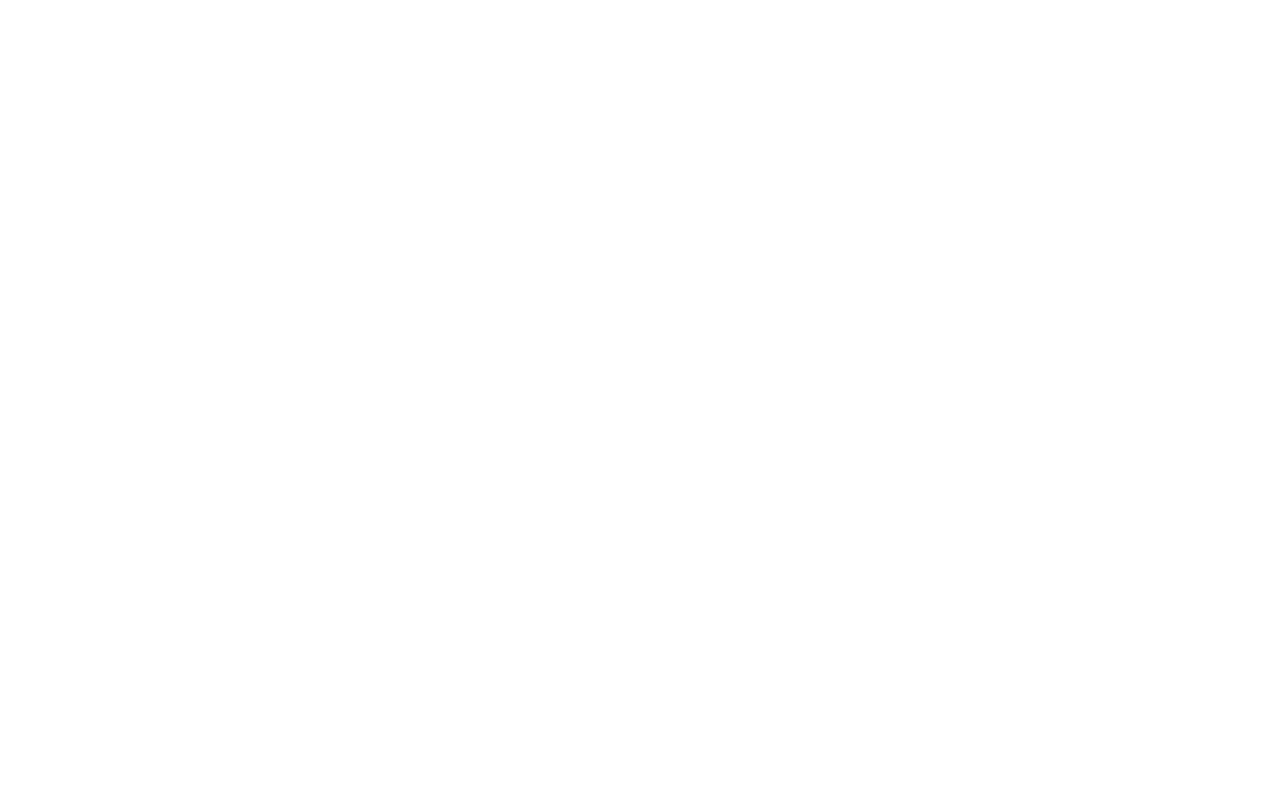
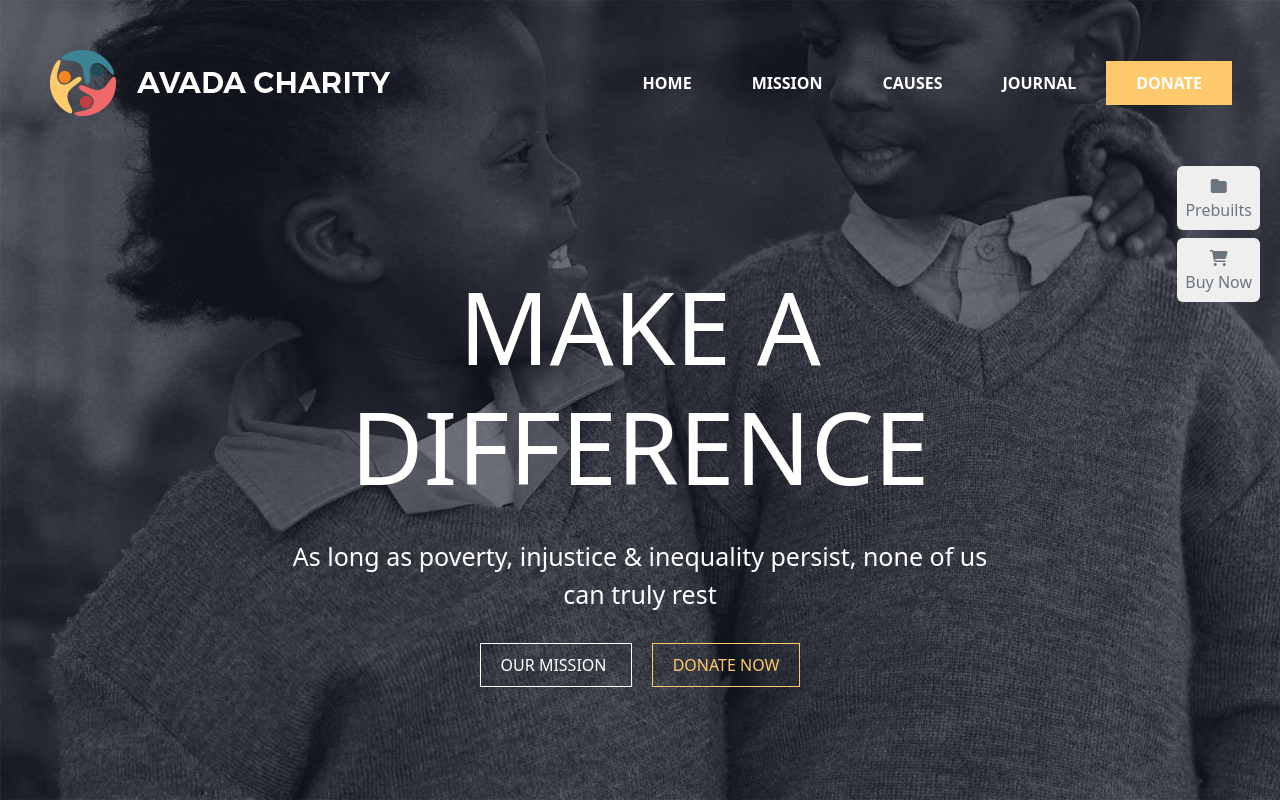
Before and after one commit to PaoloIncollu/proj-html-vuejs, a Vue app: page / in a window 1280 px wide. Built offline with nearby package versions, Linux system fonts and the light colour scheme.

Commit message:
completato header

```diff
--- a/src/assets/scss/partials/variables.scss
+++ b/src/assets/scss/partials/variables.scss
@@ -0,0 +1 @@
+$my-yellow:#FEC96B;
--- a/src/components/AppHeader.vue
+++ b/src/components/AppHeader.vue
@@ -10,11 +10,218 @@
 
 <template>
   <header>
+    <div class="header-top d-flex justify-content-between align-items-center p-5">
+      <div class="logo-header d-flex align-items-center">
+        <img src="../pubblic/img/HelloIMG1669149314369.png" alt="Avada Chiarity">
+      </div>
+      <div class="list-page d-flex align-items-center">
+        <ul class="d-flex align-items-center">
+          <li class="text-uppercase">
+
+            <a href="#">
+              Home
+            </a>
+
+          </li>
+          <li class="text-uppercase">
+
+            <a href="#">
+              Mission
+            </a>
+
+          </li>
+          <li class="text-uppercase">
+
+            <a href="#">
+              Causes
+            </a>
+
+          </li>
+          <li class="text-uppercase">
+
+            <a href="#">
+              Journal
+            </a>
+
+          </li>
+
+          <li class="my-btn text-uppercase">
+
+            <a class="button" href="#">
+
+              Donate
+
+            </a>
+
+          </li>
+        </ul>
+      </div>
+    </div>
+    <div class="header-bottom text-white">
+      <div class="info text-center">
+
+        <h1 class="text-uppercase">
+
+          Make a Difference
+
+        </h1>
+
+        <p class="p-4">
+
+          As long as poverty, injustice & inequality persist, none of us can truly rest
+
+        </p>
+
+        <div>
+
+          <span class="text-uppercase my-btn-mission">
+
+            <a href="#">
+
+              Our Mission
+
+            </a>
+
+          </span>
+
+          <span class="text-uppercase my-btn-donate">
+
+            <a href="#">
+
+              Donate now
+
+            </a>
+
+          </span>
+
+        </div>
+
+
+      </div>
+
+      <div class="d-flex flex-column button-right">
+        <button class="p-2 text-secondary border-0 rounded-2 mb-2">
+
+          <i class="fa-solid fa-folder"></i>
+
+          <div>
+            Prebuilts
+          </div>
+
+        </button>
+
+        <button class="p-2 text-secondary border-0 rounded-2">
+
+          <i class="fa-solid fa-cart-shopping"></i>
+
+          <div>
+            Buy Now
+          </div>
+        </button>
+      </div>
+    </div>
 
   </header>
 </template>
 
 <style lang="scss" scoped>
 
+header{
 
+  background-image: url('../pubblic/img/HelloIMG1669149393797.jpeg');
+  width: 100%;
+  height: 100vh;
+  background-size: cover;
+
+  .list-page{
+
+    ul{
+      list-style: none;
+      margin-bottom: 0;
+      li{
+        padding:10px 30px;
+
+        a{
+          color: white;
+          text-decoration: none;
+          font-weight: bold;
+
+          &:hover{
+
+            color: $my-yellow;
+
+            &.button{
+              color: white;
+
+            }
+          }
+        }
+      }
+    }
+    .my-btn{
+      background-color: $my-yellow;
+    }
+  }
+
+  .header-bottom{
+
+    position: relative;
+    .info{
+
+      width: 60%;
+      margin: 0 auto;
+      padding-top: 100px;
+
+      h1{
+
+        font-size: 100px;
+      }
+
+      p{
+
+        font-size: 25px;
+      }
+      .my-btn-mission{
+
+        a{
+          color: white;
+          text-decoration: none;
+          padding: 10px 20px;
+          margin-right: 20px;
+          border: 1px solid white;
+          &:hover{
+
+            color: $my-yellow;
+            border-color: $my-yellow;
+          }
+        }
+
+
+      }
+      .my-btn-donate{
+
+
+        a{
+          color: $my-yellow;
+          text-decoration: none;
+          padding: 10px 20px;
+          border: 1px solid $my-yellow;
+          &:hover{
+
+            background-color: #262E44;
+            color: white;
+            border-color: white;
+          }
+        }
+
+      }
+
+    }.button-right{
+        position: absolute;
+        top: 0;
+        right:20px;
+
+      }
+  }
+}
 </style>
```
